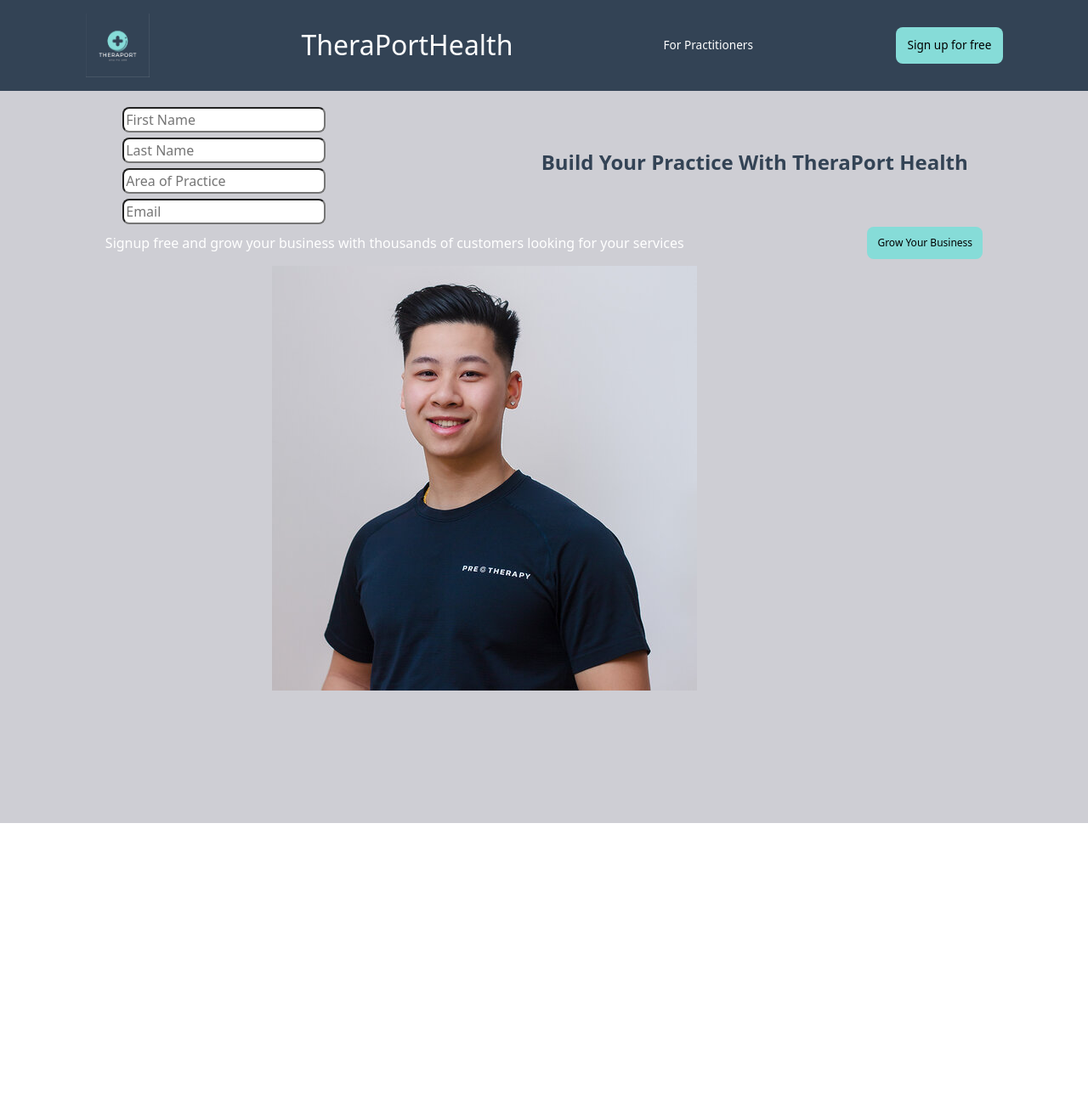
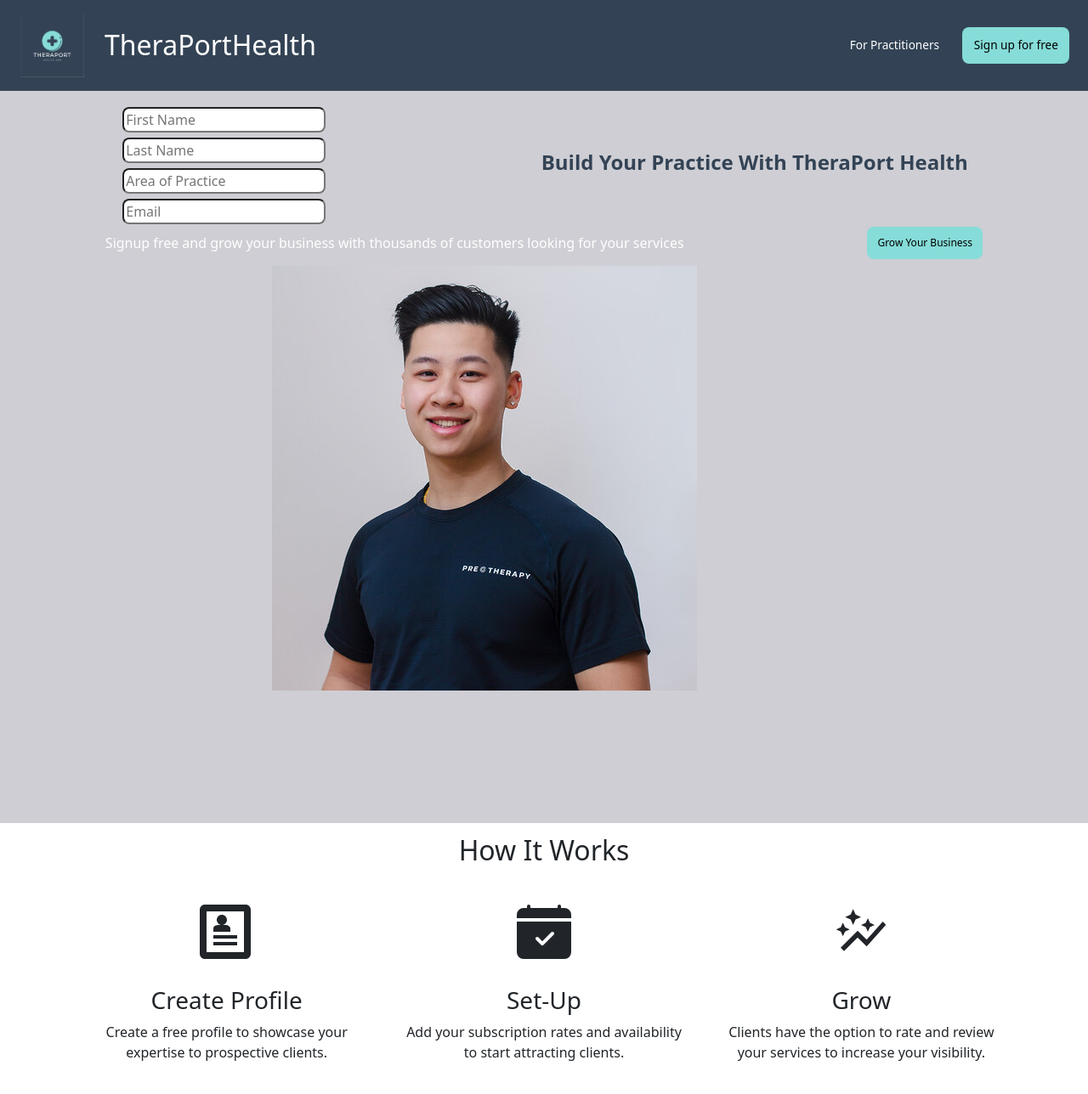
Before and after one commit to huyiqing1/prepr-landing, a React (Create React App) app: page / in a window 1280 px wide. Shown: the top 1288 px of the page at 85% size. Before the commit the page ends 969 px from the top, so only its background shows below. Built offline with nearby package versions, Linux system fonts and the light colour scheme.

Commit message:
done how it works for practitioenrs

```diff
--- a/package.json
+++ b/package.json
@@ -11,6 +11,7 @@
     "popper.js": "^1.16.1",
     "react": "^17.0.2",
     "react-dom": "^17.0.2",
+    "react-icons": "^4.3.1",
     "react-router-dom": "^6.2.2",
     "react-scripts": "^5.0.0",
     "sass": "^1.49.9",
--- a/src/App.scss
+++ b/src/App.scss
@@ -10,26 +10,34 @@
   text-align: center;
   position: relative;
   cursor: default;
-  overflow: hidden;
 }
 
 
+//section a
 #practitioners-section-a .practitioners-content-wrap {
+  position: relative;
   background-color: #334355;
   padding: 1em;
   display: flex;
   color: white;
   align-items: center;
-  justify-content: space-around;
+  justify-content: start;
   flex-flow: row wrap;
 }
 #practitioners-section-a .practitioners-content-wrap > * {
   margin: 0em 0.5em 0em 0.5em;
 }
-#practitioners-section-a .practitioners-content-wrap > h5 {
+#practitioners-section-a .practitioners-content-wrap > section {
+  position: absolute;
+  right: 0em;
+  display: flex;
+  align-items: center;
+}
+#practitioners-section-a .practitioners-content-wrap > section h5 {
   font-size:0.85em;
+  margin: 0em 1em 0em 1em;
 }
-#practitioners-section-a .practitioners-content-wrap > h5:nth-of-type(2) {
+#practitioners-section-a .practitioners-content-wrap >section h5:nth-of-type(2) {
   background-color:#86dcd8;
   color: black;
   padding: 1em;
@@ -42,7 +50,7 @@
 #practitioners-section-a .practitioners-content-wrap img {
   height: 100%;
 }
-
+//section b
 #practitionerSignupForm{
   background-color: #ceced4;
   padding: 1em;
@@ -87,6 +95,32 @@
 
 }
 
+//section c
+#practitioners-section-c .practitioners-content-wrap {
+  position: relative;
+  display: flex;
+  flex-flow: row wrap;
+  padding: 5em;
+}
+#practitioners-section-c .practitioners-content-wrap > h2 {
+  position: absolute;
+  top:1em;
+  left: 50%;
+  transform: translate(-50%,-50%);
+}
+#practitioners-section-c .practitioners-content-wrap .flex-item {
+  display: flex;
+  flex-flow: column wrap;
+  justify-content: center;
+  align-items: center;
+  flex: 1;
+  margin: 1em;
+  text-align: center;
+}
+
+
+
+
 @mixin desktop {
   @media only screen and (min-width: 768px){
       @content;
@@ -96,9 +130,11 @@
 
 // transform container to grid when going to desktop
 @include desktop {
-  .App {
-    display: grid;
-    // grid-template-columns: repeat(3,1fr);
-    // grid-template-rows: repeat(4,100vh);
-  }
+  // .App {
+  //   display: grid;
+  //   grid-template-columns: repeat(3,1fr);
+  //   grid-template-rows: repeat(4,100vh);
+  // }
+
+
 }
--- a/src/components/practitioners/HowItWorks.js
+++ b/src/components/practitioners/HowItWorks.js
@@ -1,10 +1,28 @@
-import React from 'react'
+import React from 'react';
+import {ImProfile} from 'react-icons/im'
+import {BsFillCalendarCheckFill} from 'react-icons/bs';
+import {MdAutoGraph} from 'react-icons/md';
 
 const HowItWorks = () => {
   return (
     <section className="practitioners-section" id="practitioners-section-c">
         <div className="practitioners-content-wrap">
-
+          <h2><bold>How It Works</bold></h2>
+          <div className="flex-item">
+          <ImProfile style={{fontSize:'4em', marginBottom:'0.5em'}}/>
+          <h3>Create Profile</h3>
+          <p>Create a free profile to showcase your expertise to prospective clients.</p>
+          </div>
+          <div className="flex-item">
+          <BsFillCalendarCheckFill style={{fontSize:'4em', marginBottom:'0.5em'}}/>
+          <h3>Set-Up</h3>
+          <p>Add your subscription rates and availability to start attracting clients.</p>
+          </div>
+          <div className="flex-item">
+          <MdAutoGraph style={{fontSize:'4em', marginBottom:'0.5em'}}/>
+          <h3>Grow</h3>
+          <p>Clients have the option to rate and review your services to increase your visibility.</p>
+          </div>
         </div>
     </section>
   )
--- a/src/components/practitioners/NavBar.js
+++ b/src/components/practitioners/NavBar.js
@@ -10,8 +10,10 @@
         <img src={logo}></img>
         </div>
         <h2>TheraPortHealth</h2>
+        <section>
         <h5>For Practitioners</h5>
         <h5>Sign up for free</h5>
+        </section>
       </div>
     </section>
   )
```
Also changed, not shown: 1 other file (tests, documents, lock files or other folders).
